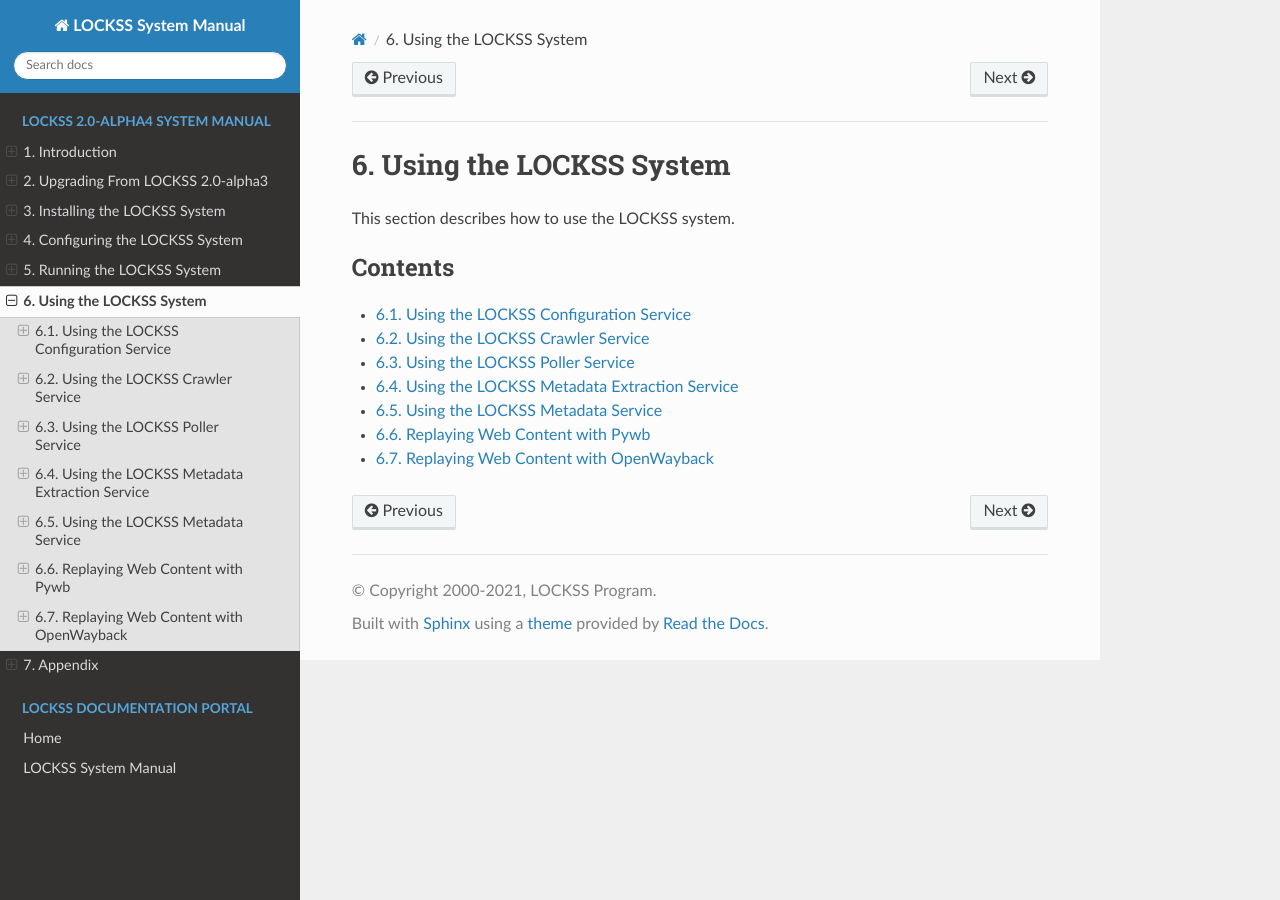
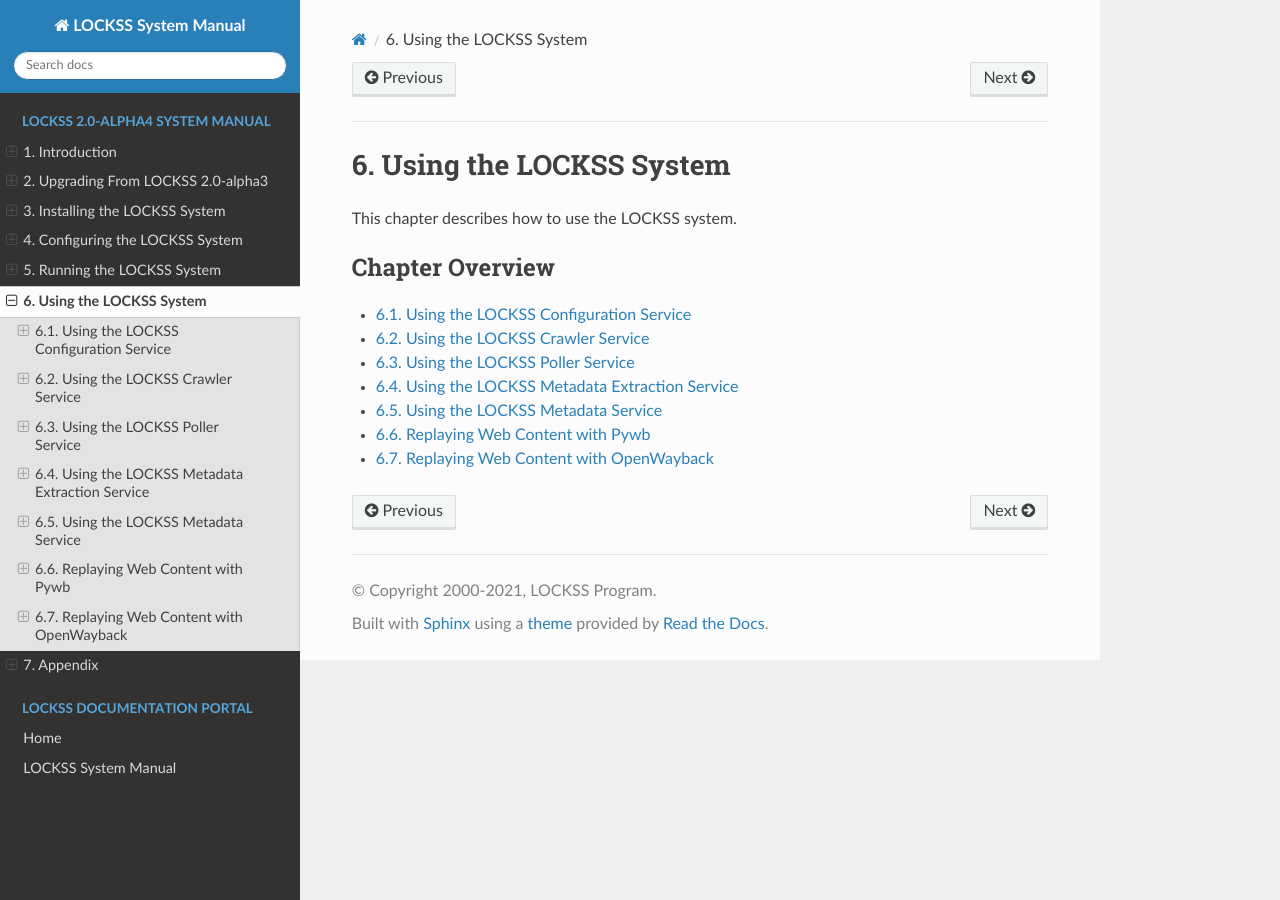
Before and after one commit to lockss/lockss-rtd-manual, a Sphinx documentation site: the page built from docs/using/index.rst, in a window 1280 px wide. Built offline with Sphinx 7.4.7 and the Read the Docs theme 2.0.0, drawn with Linux system fonts in a browser that asks for light colours.

Commit message:
Cosmetic (consistency).

```diff
--- a/docs/appendix/index.rst
+++ b/docs/appendix/index.rst
@@ -5,6 +5,7 @@ Appendix
 This appendix contains additional pages of information about the LOCKSS system.
 
 .. toctree::
-   :hidden:
+   :caption: Chapter Overview
+   :maxdepth: 1
 
    ports
--- a/docs/installing/index.rst
+++ b/docs/installing/index.rst
@@ -10,10 +10,10 @@ Installing the LOCKSS System
 
   If you are currently running the LOCKSS 1.x system, for example version 1.75.5 of the `LOCKSS daemon <https://github.com/lockss/lockss-daemon>`_, you can use the instructions in this section to test the LOCKSS 2.0-alpha4 system on another machine, but it is not yet possible to migrate your classic system.
 
-This section describes how to install the LOCKSS 2.x system for the first time.
+This chapter describes how to install the LOCKSS 2.x system for the first time.
 
 .. toctree::
-   :caption: Contents
+   :caption: Chapter Overview
    :maxdepth: 1
 
    user
--- a/docs/installing/user.rst
+++ b/docs/installing/user.rst
@@ -48,7 +48,7 @@ Unless otherwise noted, most commands in this manual are intended to be run as t
 
          sudo -u lockss scripts/start-lockss
 
-         Depending on your system's :program:`sudo` configuration, you may be prompted for your :program:`sudo` password.
+      Depending on your system's :program:`sudo` configuration, you may be prompted for your :program:`sudo` password.
 
 *  If you are logged in as ``root``:
 
--- a/docs/introduction/index.rst
+++ b/docs/introduction/index.rst
@@ -9,7 +9,7 @@ The 2.x series of the LOCKSS system stems from the LAAWS (LOCKSS Architected As
 This version, LOCKSS 2.0-alpha4, is the fourth preview release on the road to LOCKSS 2.0.
 
 .. toctree::
-   :caption: Contents
+   :caption: Chapter Overview
    :maxdepth: 1
 
    prerequisites
--- a/docs/upgrading/index.rst
+++ b/docs/upgrading/index.rst
@@ -10,7 +10,7 @@ If you have been running LOCKSS 2.0-alpha3 (or an earlier 2.x version), we thank
 
 Please follow the following instructions to upgrade your system from 2.0-alpha3 to 2.0-alpha4.
 
-.. contents:: Upgrade Overview
+.. contents:: Section Overview
    :local:
 
 -------------------------
--- a/docs/using/index.rst
+++ b/docs/using/index.rst
@@ -2,10 +2,10 @@
 Using the LOCKSS System
 =======================
 
-This section describes how to use the LOCKSS system.
+This chapter describes how to use the LOCKSS system.
 
 .. toctree::
-   :caption: Contents
+   :caption: Chapter Overview
    :maxdepth: 1
 
    configuration
```
